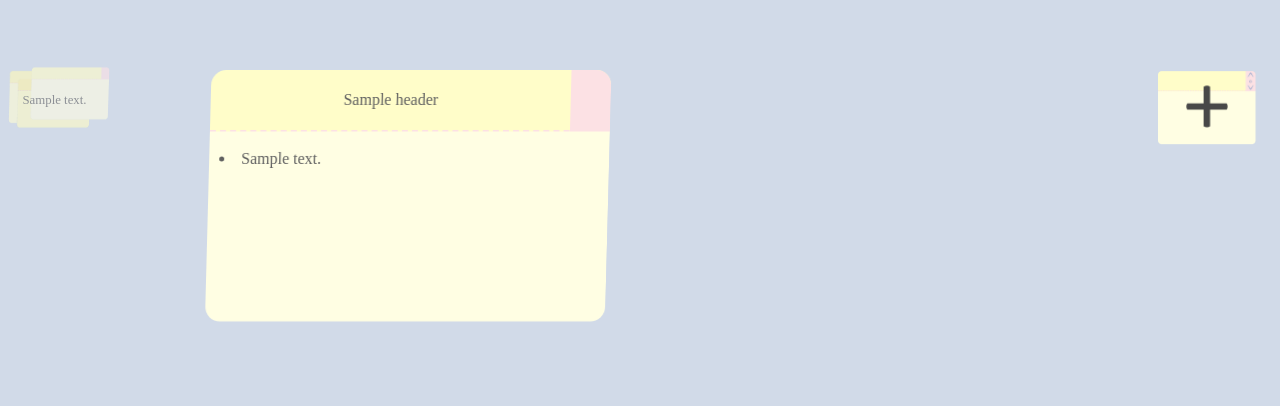
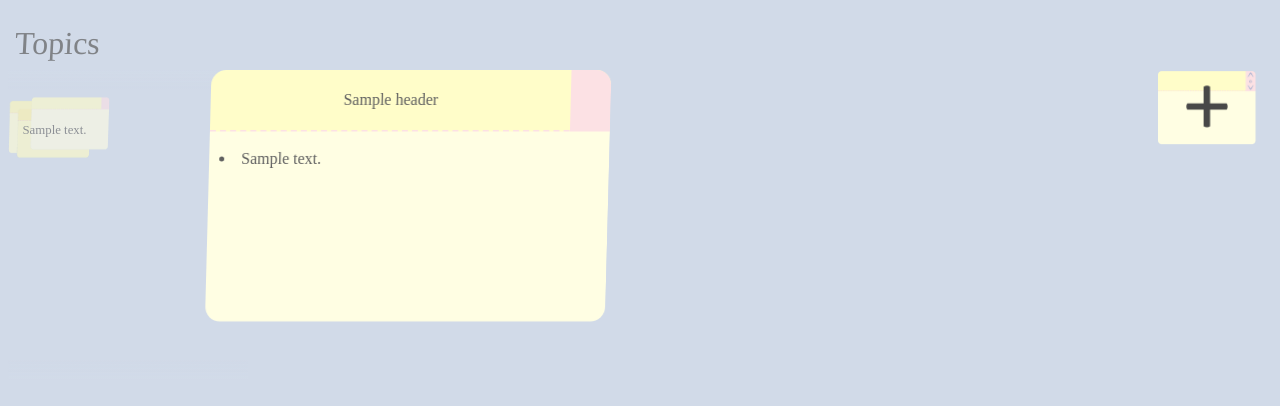
Before and after one commit to andrasSzemes/eating-diary, a Flask app: template templates/index.html in a window 1280 px wide. Shown: the top 406 px of the page. Run offline with Flask 2, Linux system fonts and the light colour scheme; the template is opened without the code that fills it: most values are stand-ins (such as "Sample title", 1, 10 or a date in 2020).

Commit message:
The left sidebar is redesigned with fadeout effect and 'Topics' text

```diff
--- a/static/css/main.css
+++ b/static/css/main.css
@@ -1,12 +1,27 @@
 .place-for-card-classes {
     position: fixed;
-    margin: -30px 0;
+    margin: 0px 0;
     width: 120px;
     height: 280px;
     overflow: auto;
     padding-bottom: 30px;
     overflow-x:hidden;
     transition-duration: 1s;
+}
+
+#up-hider {
+    position: fixed;
+    width: 240px;
+    height: 20px;
+    background-image: linear-gradient(to top, transparent, #D1DAE8);
+}
+
+#down-hider {
+    position: fixed;
+    width: 240px;
+    height: 20px;
+    top: 360px;
+    background-image: linear-gradient(to bottom, transparent, #D1DAE8);
 }
 
 .place-for-card-classes:hover {
@@ -393,4 +408,13 @@ textarea {
     resize: none;
 }
 
+#topics {
+    position: absolute;
+    margin-top: -45px;
+    margin-left: 7px;
+    font-weight: 100;
+    transform: skewX(-3deg);
+    opacity: 0.7;
+}
+
 /* http://paletton.com/#uid=31O0X0kalJm3vSk6PO1dQEAhaAa */
--- a/templates/index.html
+++ b/templates/index.html
@@ -2,6 +2,7 @@
 
 {% block content %}
 <div class="vertical-space"></div>
+<h1 id="topics">Topics</h1>
 <div class="place-for-card-classes">
     {% for note_class in note_classes%}
         <a href="/change-class/{{ note_class }}">
@@ -13,6 +14,8 @@
     {% endfor %}
     <a href="{{ url_for('add_new_class') }}"><img src="/static/plus_icon.png" id="add-new-class-icon"></a>
 </div>
+<div id="up-hider"></div>
+<div id="down-hider"></div>
 <div id="add-note"><a href="{{ url_for('add_note') }}"><img src="/static/add_note.png" id="add-note-icon" draggable="false"></a></div>
 <div class="place-for-cards">
     {% for note in all_notes %}
@@ -34,10 +37,18 @@
                 <div class="note-body">
                     {% set body = note.body.split('\n') %}
                     <div contenteditable="true" name="new_body">
-                        {% for line in body %}
-                            {% if line|length > 1 %}
-                                <li>{{ line }}</li>
-                            {% endif %}
+                        {% for line in body if line|length > 1 %}
+                            {% if line[:1] == '!' %}
+                                {% if line[1:5] == '    ' %}
+                                    &nbsp;&nbsp;&nbsp;&nbsp;&nbsp;&nbsp;&nbsp;&nbsp;{{ line[1:] }}<br>
+                                {% else %}
+                                    &nbsp;&nbsp;&nbsp;&nbsp;{{ line[1:] }}<br>
+                                {% endif %}
+                            {% else %}
+                                <li style={{"margin-bottom:0px" if line[0] == '-' else '' }}>
+                                    {{ line[1:] if line[0] == '-' else line }}
+                                </li>
+                            {% endif%}
                         {% endfor %}
                     </div>
                 </div>
```
